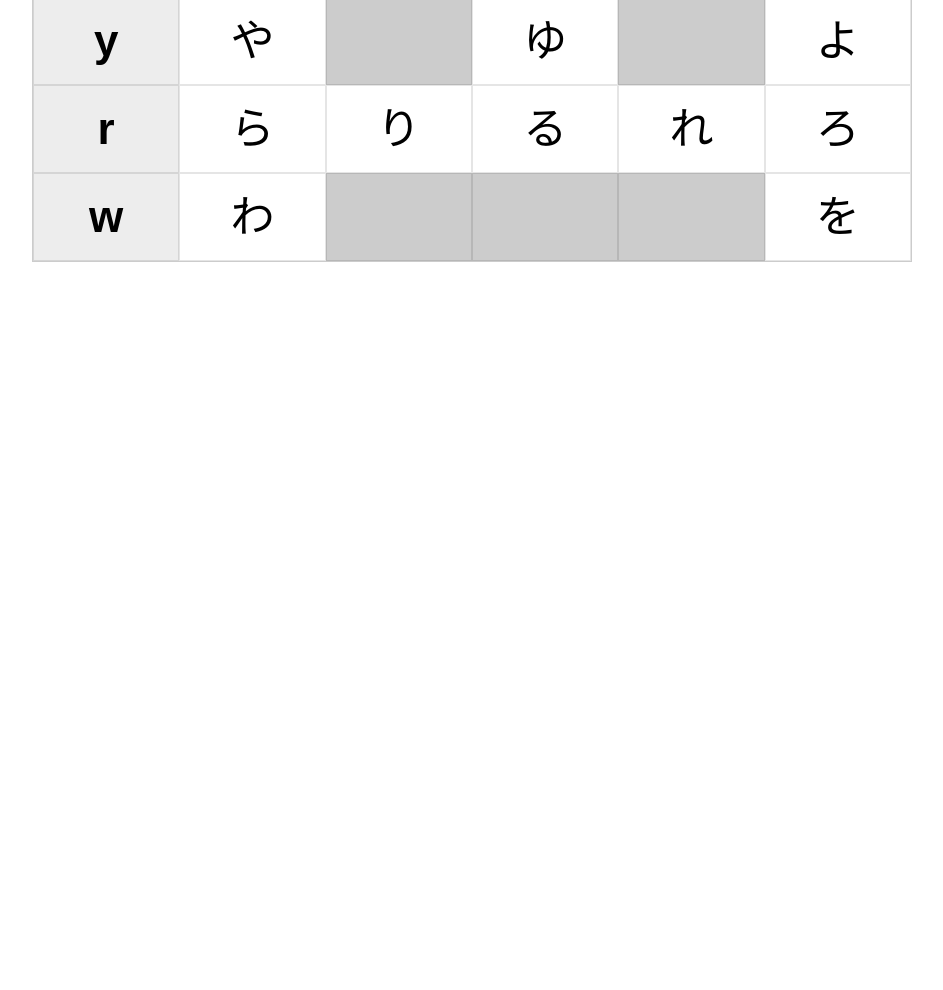
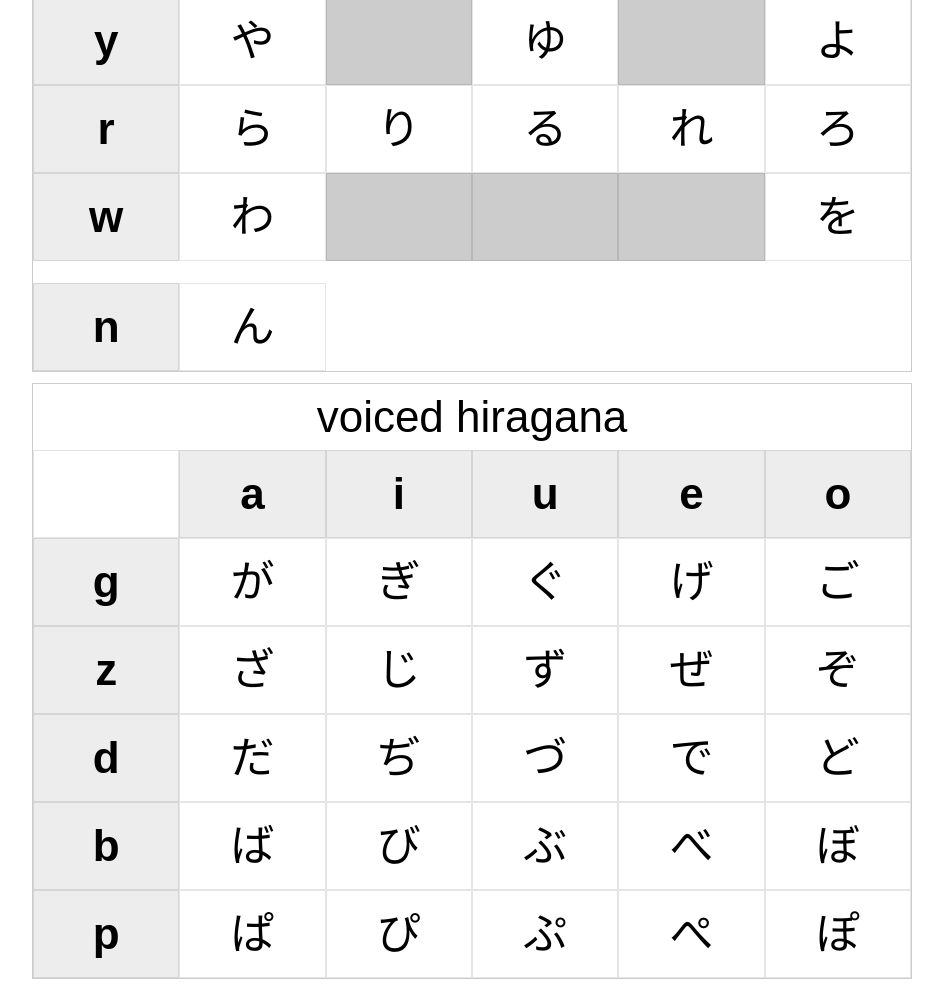
Before and after one commit to LPGhatguy/lpg.space-temp, a plain HTML site: page ja/index.html in a window 1280 px wide. Shown: the part 1084-2074 px from the top of the page, without its empty margins (168-1111 px from the left). Before the commit the page ends 1357 px from the top, so only its background shows below. Drawn offline with Linux system fonts and the light colour scheme.

Commit message:
voiced hiragana

```diff
--- a/ja/index.html
+++ b/ja/index.html
@@ -114,6 +114,59 @@
 			<span class="kana-unused"></span>
 			<span>を</span>
 		</div>
+
+		<div class="kana-set">
+			<span class="kana-label">n</span>
+			<span>ん</span>
+		</div>
+	</section>
+
+	<section>
+		<h1>voiced hiragana</h1>
+
+		<div class="kana-set">
+			<span></span>
+			<span class="kana-label">a</span>
+			<span class="kana-label">i</span>
+			<span class="kana-label">u</span>
+			<span class="kana-label">e</span>
+			<span class="kana-label">o</span>
+
+			<span class="kana-label">g</span>
+			<span>が</span>
+			<span>ぎ</span>
+			<span>ぐ</span>
+			<span>げ</span>
+			<span>ご</span>
+
+			<span class="kana-label">z</span>
+			<span>ざ</span>
+			<span>じ</span>
+			<span>ず</span>
+			<span>ぜ</span>
+			<span>ぞ</span>
+
+			<span class="kana-label">d</span>
+			<span>だ</span>
+			<span>ぢ</span>
+			<span>づ</span>
+			<span>で</span>
+			<span>ど</span>
+
+			<span class="kana-label">b</span>
+			<span>ば</span>
+			<span>び</span>
+			<span>ぶ</span>
+			<span>べ</span>
+			<span>ぼ</span>
+
+			<span class="kana-label">p</span>
+			<span>ぱ</span>
+			<span>ぴ</span>
+			<span>ぷ</span>
+			<span>ぺ</span>
+			<span>ぽ</span>
+		</div>
 	</section>
 
 </body>
--- a/ja/style.css
+++ b/ja/style.css
@@ -46,9 +46,13 @@ section {
 
 .kana-set {
 	display: grid;
-	grid-template-columns: 1fr repeat(5, 1fr);
+	grid-template-columns: repeat(6, 1fr);
 	grid-auto-rows: 4rem;
 	font-size: 2rem;
+}
+
+.kana-set:not(:last-child) {
+	margin-bottom: 1rem;
 }
 
 .kana-label {
```
